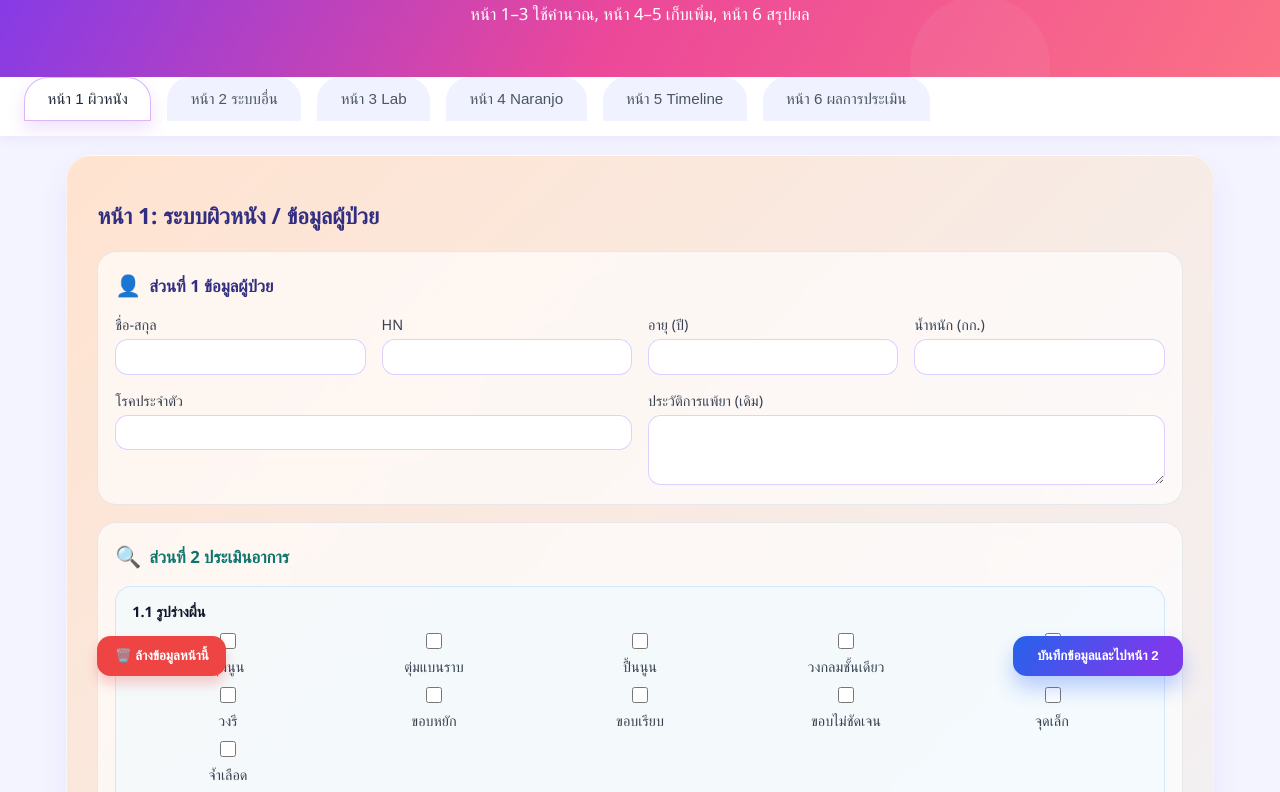
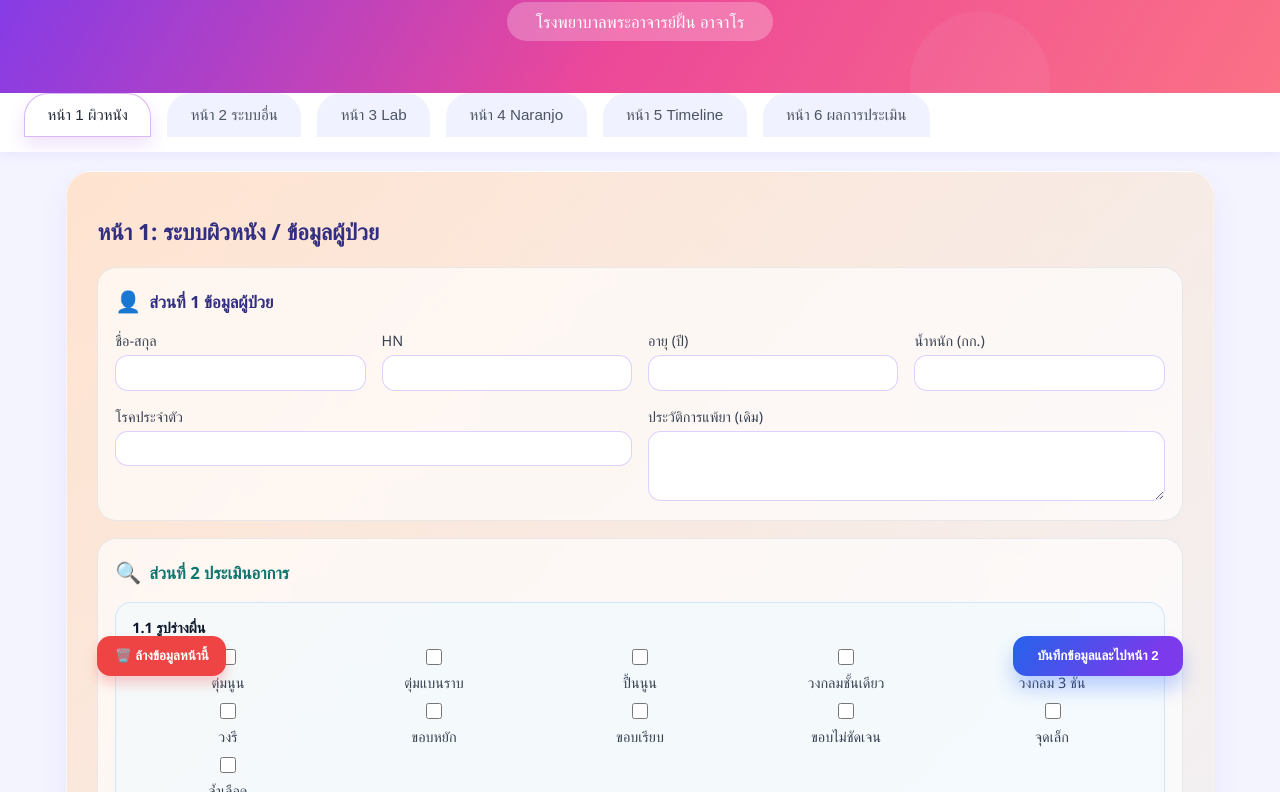
Before and after one commit to pudhorm/Drug-Allergy-App24, a plain HTML site: page index.html in a window 1280 px wide. Shown: the part 108-900 px from the top of the page. Drawn offline with Linux system fonts and the light colour scheme.

Commit message:
Update index.html

```diff
--- a/index.html
+++ b/index.html
@@ -10,9 +10,10 @@
 
 <body>
   <header class="topbar">
-    <h1>ระบบประเมินการแพ้ยา</h1>
-    <p>หน้า 1–3 ใช้คำนวณ, หน้า 4–5 เก็บเพิ่ม, หน้า 6 สรุปผล</p>
-  </header>
+  <h1>ระบบประเมินการแพ้ยา</h1>
+  <p class="hospital-badge">โรงพยาบาลพระอาจารย์ฝั้น อาจาโร</p>
+</header>
+
 
   <!-- เมนูเลือกหน้า -->
   <nav class="tabs">
```
